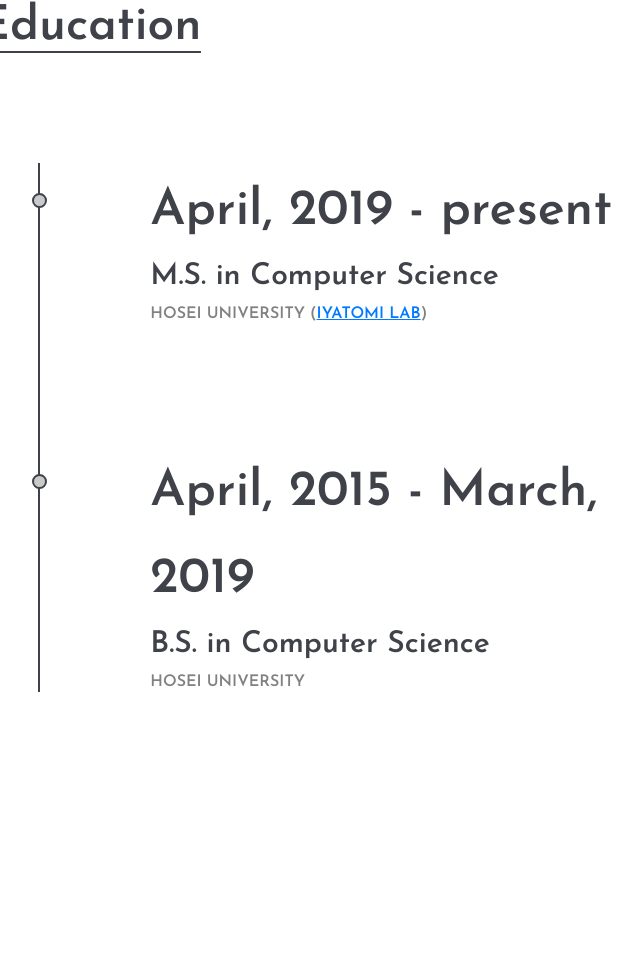
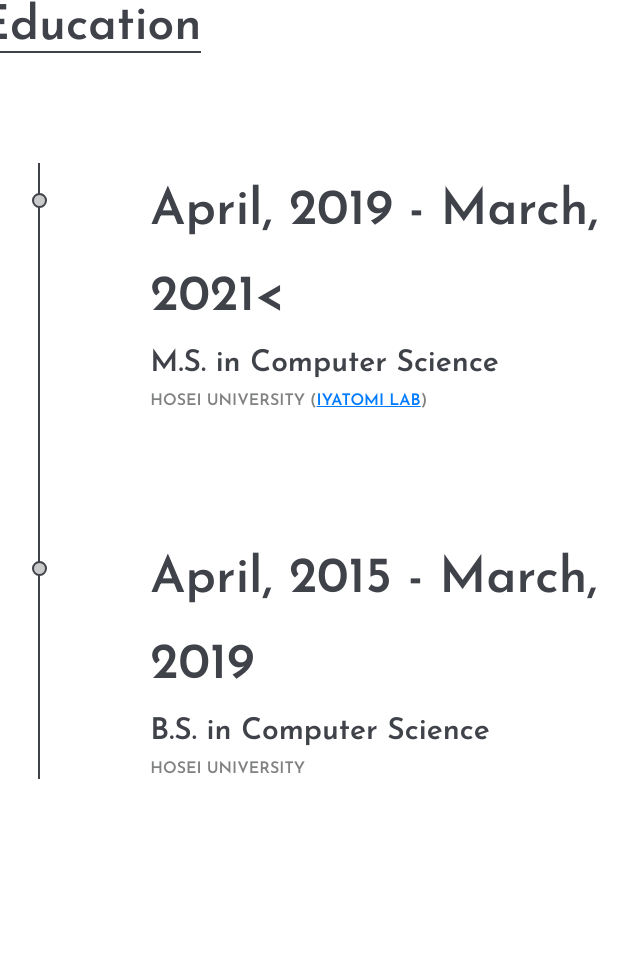
Before and after one commit to okkah/okkah.github.io, a plain HTML site: page index.html in a window 1280 px wide. Shown: the part 2187-3155 px from the top of the page, without its empty margins (250-892 px from the left). Drawn offline with Linux system fonts and the light colour scheme.

Commit message:
change contents

```diff
--- a/index.html
+++ b/index.html
@@ -125,7 +125,7 @@
 					</div>
 					<ul class="resume-list">
 						<li>
-								<h2><span style="font-size: 70%">April, 2019 - present</span></h2>
+								<h2><span style="font-size: 70%">April, 2019 - March, 2021<</span></h2>
 							<h3>M.S. in Computer Science</h3>
 							<h4>Hosei University (<a href="http://iyatomi-lab.info/front.html" target="_blank"><u>Iyatomi Lab</u></a>)</h4>
 						</li>
```
